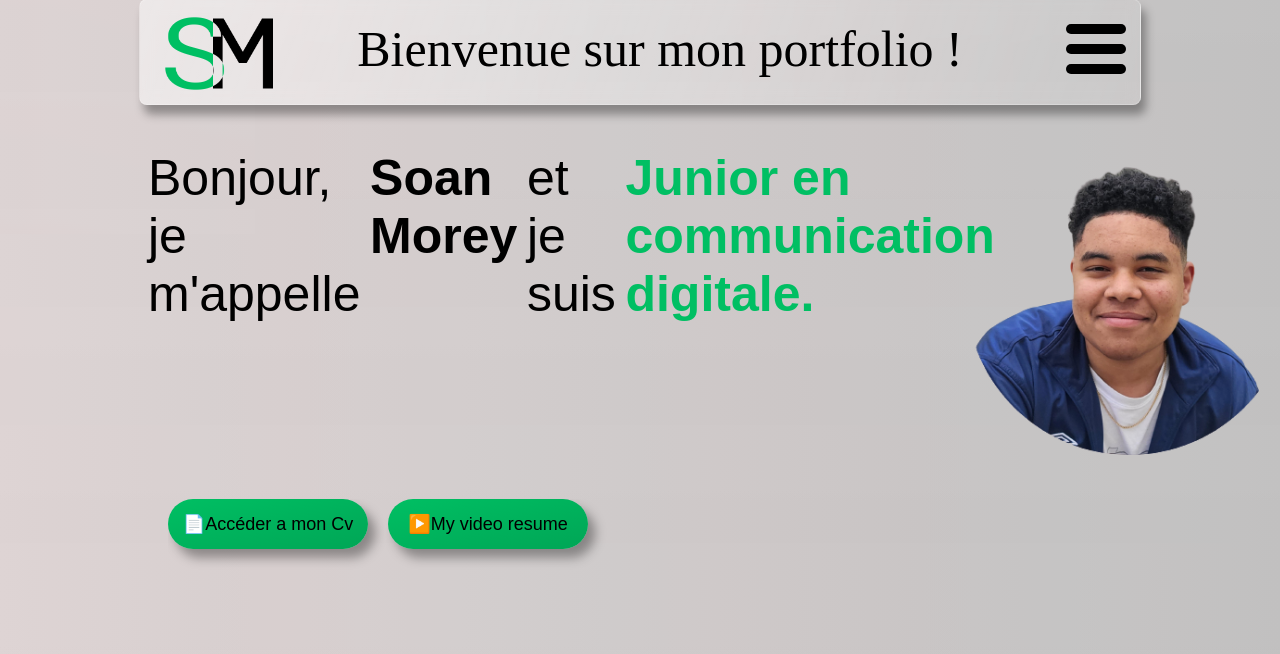
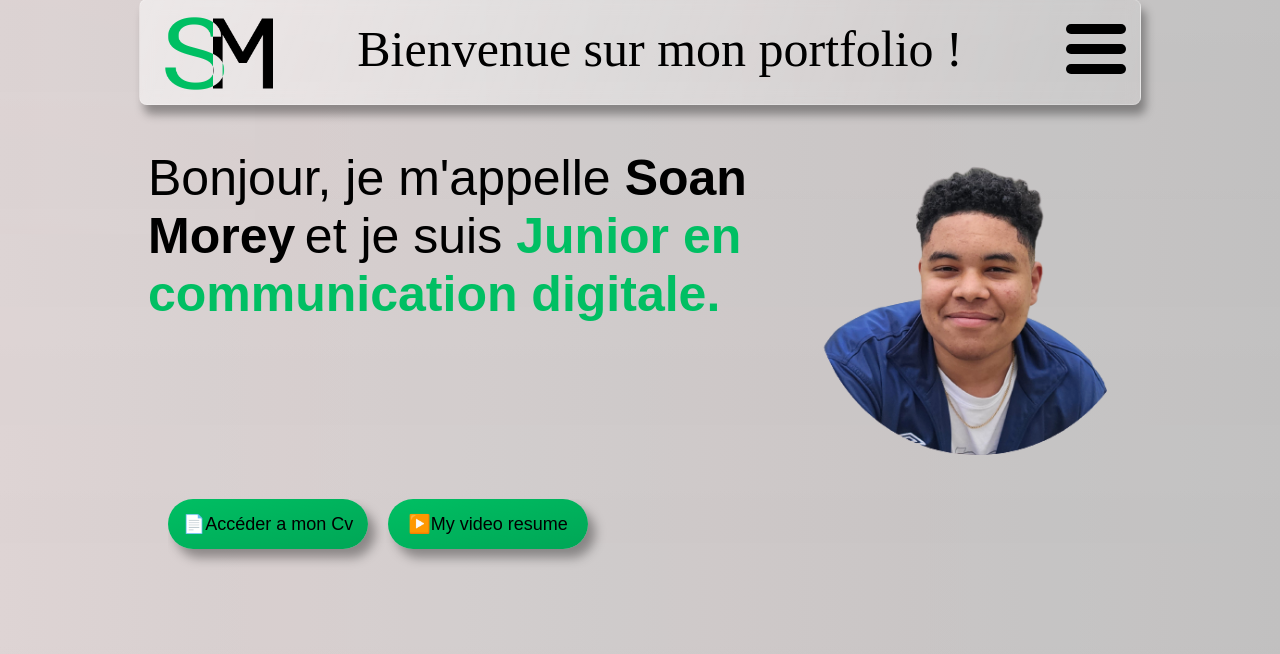
Before and after one commit to BobyInZ1/Portfolio, a PHP site: page / in a window 1280 px wide. Shown: the part 21-675 px from the top of the page. Run offline with PHP 8.4, Linux system fonts and the light colour scheme; some web fonts are replaced.

Commit message:
Update index.css

```diff
--- a/index.css
+++ b/index.css
@@ -227,10 +227,6 @@ header {
 
 
 /*menu burger*/
-.text-présentation{
-	display: flex;
-	align-content: space-around;
-}
 
 .menu {
 	height: 3.75rem;
```
